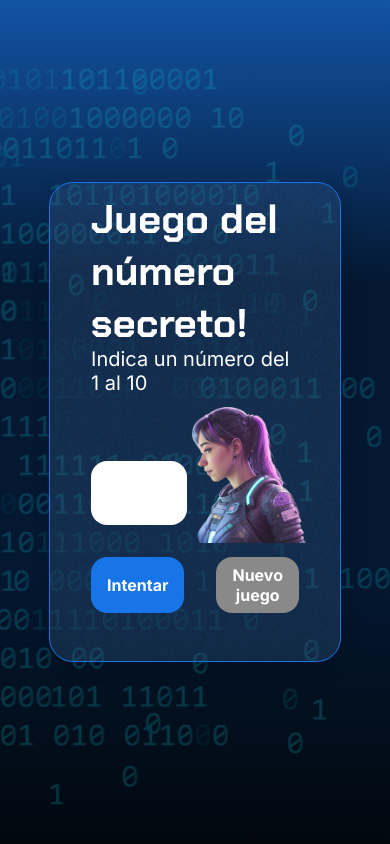
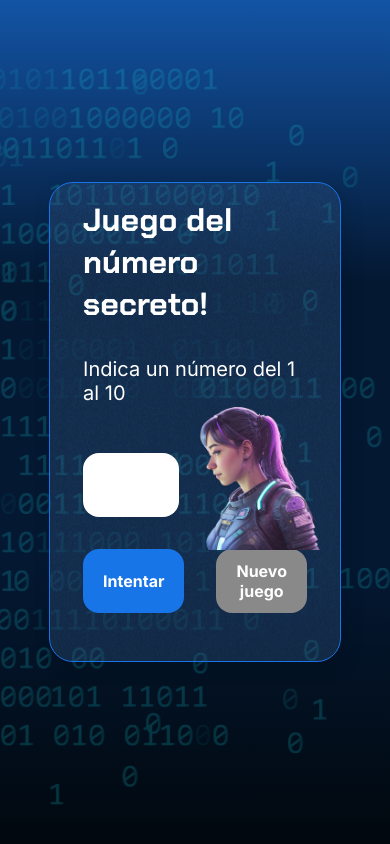
Before and after one commit to ChrisBaroneYT/AdivinaNumero, a plain HTML site: page index.html in a window 390 px wide. Drawn offline with Linux system fonts and the light colour scheme.

Commit message:
Ajuste de Responsividad

```diff
--- a/style.css
+++ b/style.css
@@ -51,6 +51,8 @@ body::before {
 .container__informaciones {
     flex: 1;
     padding: 3rem;
+    min-height: 10rem; /* Ajusta según necesites */
+
 }
 
 .container__boton {
@@ -92,18 +94,23 @@ body::before {
 .container__botones {
     display: flex;
     gap: 2rem;
+    padding: auto;
+    margin: auto;
 }
 
 h1 {
     font-family: 'Chakra Petch', sans-serif;
-    font-size: 4.5rem; /* 72px -> 4.5rem */
-    padding-bottom: 3rem;
+    font-size: 4rem; /* 72px -> 4.5rem */
+    padding-bottom: 2rem;
+    top: -2rem;
+    position: relative;
 }
 
 p,
 button {
     font-family: 'Inter', sans-serif;
 }
+
 
 .texto__parrafo {
     font-size: 2rem; /* 32px -> 2rem */
@@ -152,13 +159,13 @@ button {
     .texto__parrafo {
         font-size: 1.25rem;
         position: relative;
+        top: -2rem;
     }
     h1 {
-        font-size: 2.5rem;
+        font-size: 2rem;
     }
     .container__boton {
         font-size: 1rem;
-        padding: 0.5rem 1rem;
     }
 }
 
@@ -166,22 +173,22 @@ button {
     .container{
         overflow: auto;
         width: 75%;
+        position: relative;
+
     }
     .texto__parrafo {
         font-size: 1.25rem;
-        position: relative;
-        top: -50px; /* Ajusta el valor según necesites */
     }
     h1 {
-        font-size: 2.5rem;
+        font-size: 2rem;
     }
-    .container__boton {
-        font-size: 1rem;
-        padding: 0.5rem 1rem;
+    .container__imagen-persona {
+        position: absolute;
+        left: 15rem; /* Centrar horizontalmente */
+        top: 15rem; /* Centrar verticalmente */
     }
-    .container__imagen-persona{
-        right: 10rem;
-        top: 5rem;
+    .container__imagen-persona {
+        transform: translate(-5rem, 0rem);
     }
     .container__input {
         height: 1rem;
```
